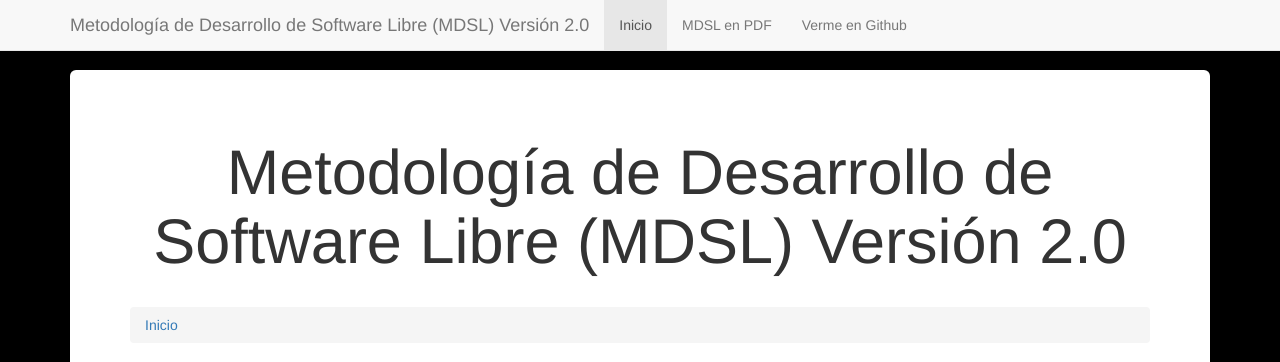
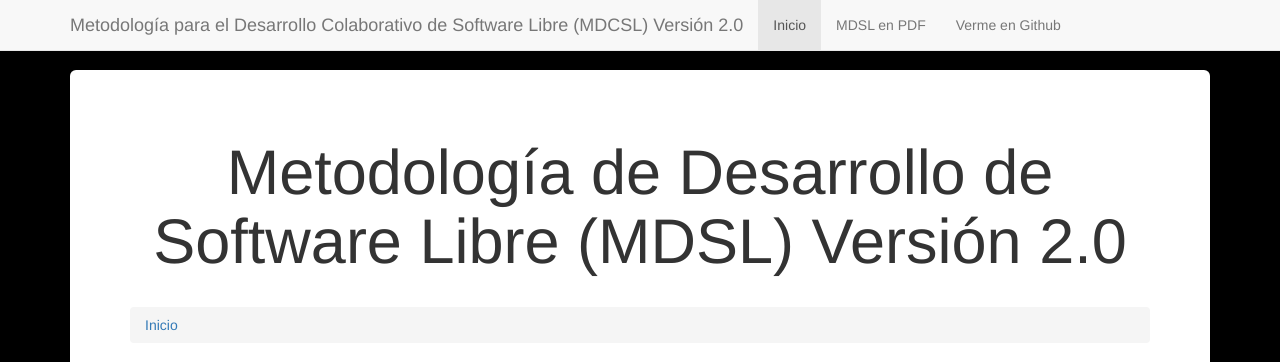
Before and after one commit to argenisosorio/mdcsl-cenditel-plantillas, a plain HTML site: page index.html in a window 1280 px wide. Shown: the top 362 px of the page. Drawn offline with Linux system fonts and the light colour scheme.

Commit message:
Arreglando el enunciado del index

```diff
--- a/index.html
+++ b/index.html
@@ -7,7 +7,7 @@
     <meta name="description" content="">
     <meta name="author" content="">
     <link rel="icon" href="imagenes/favicon.png">
-    <title>Metodología de Desarrollo de Software Libre (MDSL) Versión 2.0</title>
+    <title>Metodología para el Desarrollo Colaborativo de Software Libre (MDCSL) Versión 2.0</title>
     <!-- Bootstrap Styles - css
     ================================================== -->
     <link href="bootstrap/css/bootstrap.min.css" rel="stylesheet">
@@ -44,7 +44,7 @@
             <span class="icon-bar"></span>
           </button>
           <a class="navbar-brand" href="index.html">
-            Metodología de Desarrollo de Software Libre (MDSL) Versión 2.0
+            Metodología para el Desarrollo Colaborativo de Software Libre (MDCSL) Versión 2.0
           </a>
         </div>
         <div id="navbar" class="navbar-collapse collapse">
```
